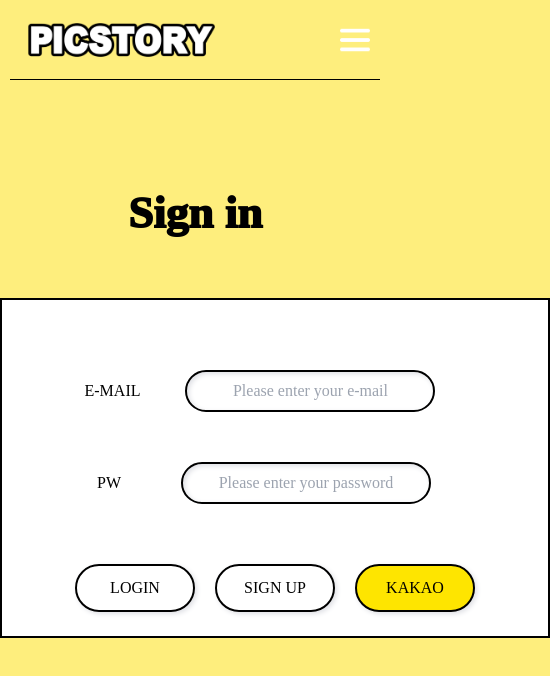
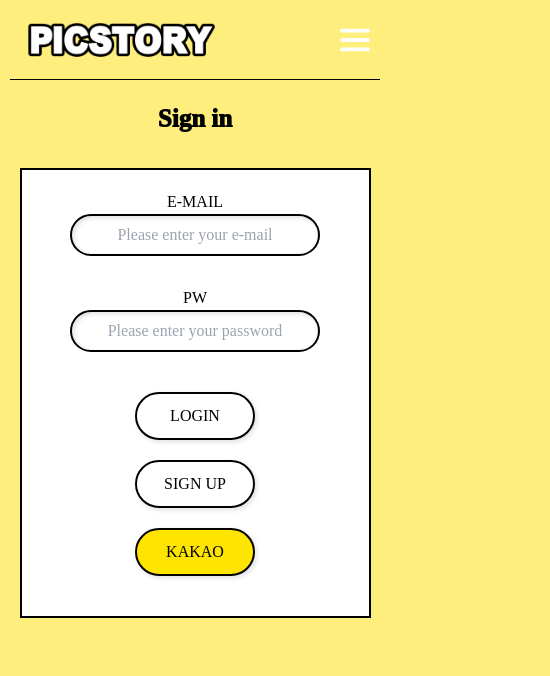
Before and after one commit to RUNGOAT/Picstory, a React (Create React App) app in the folder frontend/frontproject/: page /login in a window 390 px wide. Shown: the top 676 px of the page, 550 px wide, since content can reach past the window. Built offline with nearby package versions, Linux system fonts and the light colour scheme; a web font is replaced by a local one.

Commit message:
[EDIT] 로그인 수정

```diff
--- a/frontend/frontproject/src/assets/css/Login.module.css
+++ b/frontend/frontproject/src/assets/css/Login.module.css
@@ -1,3 +1,99 @@
+@media (max-width: 650px) {
+  .title {
+    text-align: center;
+    font-size: 40px;
+    margin-top: 20px;
+    font-size: 25px;
+    font-weight: 1000;
+  }
+  .container {
+    width: 90vw;
+    height: 450px;
+    margin: 30px auto 0 auto;
+    padding: 20px 0;
+    text-align: center;
+    animation: show 1s ease;
+    background-color: #fff;
+    border: 2px solid #000;
+  }
+  .formcontainer {
+    min-width: 700px;
+    width: 40vw;
+    height: 500px;
+    margin: 50px auto 0 auto;
+    padding: 40px 0;
+    text-align: center;
+    box-shadow: rgba(100, 100, 111, 0.2) 0px 7px 29px 0px;
+    animation: show 1s ease;
+  }
+  .label {
+    display: block;
+  }
+  .emailBox {
+    margin: 0 auto;
+    text-align: center;
+  }
+  .inputBox {
+    margin: 5px auto;
+    text-align: center;
+  }
+  .pwdBox {
+    text-align: center;
+    margin-top: 10px;
+  }
+  .emailAlert {
+    margin-left: 30px;
+    height: 20px;
+    color: rgb(255, 0, 0);
+  }
+  .pwdAlert {
+    height: 20px;
+    color: rgb(255, 0, 0);
+  }
+  .alert {
+    height: 20px;
+    color: rgb(255, 0, 0);
+  }
+  #inputEmail {
+    border-radius: 30px;
+    box-shadow: inset 2px 2px 5px #dfe0e5, inset -5px -5px 10px #ffffff73;
+    text-align: center;
+    padding: 7px 12px;
+    margin: 0 auto;
+    border: 2px solid #000;
+    width: 250px;
+  }
+
+  #inputPwd {
+    border-radius: 30px;
+    box-shadow: inset 2px 2px 5px #dfe0e5, inset -5px -5px 10px #ffffff73;
+    text-align: center;
+    padding: 7px 12px;
+    margin: 0 auto;
+    border: 2px solid #000;
+    width: 250px;
+  }
+  .buttonBox {
+    margin: 10px 40px;
+  }
+  .btn {
+    cursor: pointer;
+    display: inline-block;
+    width: 120px;
+    color: rgb(0, 0, 0);
+    margin: 10px;
+    padding: 10px 20px;
+    margin-left: 10px;
+    border-radius: 25px;
+    border: 2px solid #000;
+    box-shadow: 2px 2px 5px #dfe0e5, -5px -5px 10px #ffffff73;
+  }
+  .btn:focus {
+    color: #000000;
+    box-shadow: inset 2px 2px 5px #dfe0e5, -5px -5px 10px #ffffff73;
+  }
+}
+@media (min-width: 650px) {
   .title {
     text-align: center;
     font-size: 40px;
@@ -90,6 +186,8 @@
     color: #000000;
     box-shadow: inset 2px 2px 5px #dfe0e5, -5px -5px 10px #ffffff73;
   }
+}
+
 @keyframes show {
   from {
     transform: translateY(-10%);
--- a/frontend/frontproject/src/assets/css/SignUp.module.css
+++ b/frontend/frontproject/src/assets/css/SignUp.module.css
@@ -156,7 +156,7 @@
   .title {
     text-align: center;
     margin-top: 20px;
-    font-size: 30px;
+    font-size: 25px;
     font-weight: 1000;
   }
 
@@ -165,7 +165,7 @@
     background-color: #fff;
     width: 90vw;
     height: 580px;
-    margin: 10px auto 20px auto;
+    margin: 20px auto 20px auto;
     padding: 20px 0;
     text-align: center;
     box-shadow: rgba(100, 100, 111, 0.2) 0px 7px 29px 0px;
--- a/frontend/frontproject/src/components/user/Login.tsx
+++ b/frontend/frontproject/src/components/user/Login.tsx
@@ -1,78 +1,78 @@
-import { useForm } from "react-hook-form";
-import { useNavigate } from "react-router-dom";
-import { useSetRecoilState } from "recoil";
-import Swal from "sweetalert2";
-import { login } from "../../api/userAPI";
-import styles from "../../assets/css/Login.module.css";
-import { tokenAtom } from "../../atoms";
+import { useForm } from 'react-hook-form'
+import { useNavigate } from 'react-router-dom'
+import { useSetRecoilState } from 'recoil'
+import Swal from 'sweetalert2'
+import { login } from '../../api/userAPI'
+import styles from '../../assets/css/Login.module.css'
+import { tokenAtom } from '../../atoms'
 // import kImg from "../../assets/kakao1.png";
 function LoginForm() {
   type FormData = {
-		email: string;
-		password: string;
-	};
-	const SetToken = useSetRecoilState(tokenAtom);
-	const navigate = useNavigate();
+    email: string
+    password: string
+  }
+  const SetToken = useSetRecoilState(tokenAtom)
+  const navigate = useNavigate()
   // 로그인 제출
   const onSubmit = async (data: FormData) => {
     try {
-			const res = await login(data.email, data.password);
+      const res = await login(data.email, data.password)
       // 로그인 요청 성공 시 토큰과 유저정보 저장 후 페이지 이동
-			const result = res.data;
+      const result = res.data
       if (res.status === 200) {
         // sessionStorage에 이메일과 닉네임 저장
-				sessionStorage.setItem("userEmail", result.email);
-				sessionStorage.setItem("userNick", result.nickname);
+        sessionStorage.setItem('userEmail', result.email)
+        sessionStorage.setItem('userNick', result.nickname)
         // localStorage에 토큰 저장
         localStorage.setItem(
-					"access_token",
-					JSON.stringify(result.access_token)
-				);
+          'access_token',
+          JSON.stringify(result.access_token),
+        )
         localStorage.setItem(
-					"refresh_token",
-					JSON.stringify(result.refresh_token)
-				);
+          'refresh_token',
+          JSON.stringify(result.refresh_token),
+        )
 
-				SetToken(JSON.stringify(result.access_token));
+        SetToken(JSON.stringify(result.access_token))
         //mainPage로 이동하기
         const Toast = Swal.mixin({
           toast: true,
-					position: "top-end",
+          position: 'top-end',
           showConfirmButton: false,
           timer: 1500,
           timerProgressBar: true,
           didOpen: (toast) => {
-						toast.addEventListener("mouseenter", Swal.stopTimer);
-						toast.addEventListener("mouseleave", Swal.resumeTimer);
+            toast.addEventListener('mouseenter', Swal.stopTimer)
+            toast.addEventListener('mouseleave', Swal.resumeTimer)
           },
-				});
+        })
 
         Toast.fire({
-					icon: "success",
+          icon: 'success',
           title: `${result.nickname}님 안녕하세요!`,
-				});
+        })
 
-				navigate("/");
+        navigate('/')
       }
     } catch (error) {
       Swal.fire({
-				icon: "error",
-				title: "Oops...",
-			});
-			console.log(error);
+        icon: 'error',
+        title: 'Oops...',
+      })
+      console.log(error)
     }
-	};
+  }
 
   //카카오 로그인 페이지로 이동
   const handleClick = () => {
-		window.location.href = "http://j8d103.p.ssafy.io/api/accounts/kakao/login/";
-	};
+    window.location.href = 'http://j8d103.p.ssafy.io/api/accounts/kakao/login/'
+  }
 
   const {
     register,
     handleSubmit,
     formState: { isSubmitting, isDirty, errors },
-	} = useForm<FormData>();
+  } = useForm<FormData>()
 
   return (
     <>
@@ -80,61 +80,64 @@ function LoginForm() {
       <div className={styles.container}>
         <form onSubmit={handleSubmit(onSubmit)}>
           <div className={styles.emailBox}>
-						<label htmlFor='email'>E-MAIL</label>
+            <label className={styles.label} htmlFor="email">
+              E-MAIL
+            </label>
             <input
               id={styles.inputEmail}
-							type='text'
-							placeholder='Please enter your e-mail'
+              type="text"
+              placeholder="Please enter your e-mail"
               aria-invalid={
-								!isDirty ? undefined : errors.email ? "true" : "false"
+                !isDirty ? undefined : errors.email ? 'true' : 'false'
               }
-							{...register("email", {
-								required: "이메일은 필수 입력입니다.",
+              {...register('email', {
+                required: '이메일은 필수 입력입니다.',
                 pattern: {
-									value:
-										/([\w-.]+)@((\[[0-9]{1,3}\.[0-9]{1,3}\.[0-9]{1,3}\.)|(([\w-]+\.)+))([a-zA-Z]{2,4}|[0-9]{1,3})(\]?)$/,
-									message: "이메일 형식에 맞지 않습니다.",
+                  value: /([\w-.]+)@((\[[0-9]{1,3}\.[0-9]{1,3}\.[0-9]{1,3}\.)|(([\w-]+\.)+))([a-zA-Z]{2,4}|[0-9]{1,3})(\]?)$/,
+                  message: '이메일 형식에 맞지 않습니다.',
                 },
               })}
             />
             <div className={styles.emailAlert}>
               {errors.email && (
-								<small role='alert'>{errors.email.message}</small>
+                <small role="alert">{errors.email.message}</small>
               )}
             </div>
           </div>
 
           <div className={styles.pwdBox}>
-						<label htmlFor='password'>PW</label>
+            <label className={styles.label} htmlFor="password">
+              PW
+            </label>
             <input
               id={styles.inputPwd}
-							type='password'
-							placeholder='Please enter your password'
+              type="password"
+              placeholder="Please enter your password"
               aria-invalid={
-								!isDirty ? undefined : errors.password ? "true" : "false"
+                !isDirty ? undefined : errors.password ? 'true' : 'false'
               }
-							{...register("password", {
-								required: "비밀번호는 필수 입력입니다.",
+              {...register('password', {
+                required: '비밀번호는 필수 입력입니다.',
                 minLength: {
                   value: 8,
-									message: "8자리 이상 비밀번호를 사용하세요.",
+                  message: '8자리 이상 비밀번호를 사용하세요.',
                 },
                 pattern: {
                   value: /^(?=.*[a-zA-Z])(?=.*[!@#$%^*+=-])(?=.*[0-9]).{8,25}$/,
-									message: "비밀번호 형식에 맞지 않습니다.",
+                  message: '비밀번호 형식에 맞지 않습니다.',
                 },
               })}
             />
             <div className={styles.pwdAlert}>
               {errors.password && (
-								<small role='alert'>{errors.password.message}</small>
+                <small role="alert">{errors.password.message}</small>
               )}
             </div>
           </div>
           <div className={styles.buttonBox}>
             <button
               className={styles.btn}
-							type='submit'
+              type="submit"
               disabled={isSubmitting}
             >
               LOGIN
@@ -142,7 +145,7 @@ function LoginForm() {
             <button
               className={styles.btn}
               onClick={() => {
-								navigate("/signUp");
+                navigate('/signUp')
               }}
             >
               SIGN UP
@@ -152,8 +155,8 @@ function LoginForm() {
               className={styles.btn}
               onClick={handleClick}
               style={{
-								backgroundColor: "#FEE500",
-								color: "#000000",
+                backgroundColor: '#FEE500',
+                color: '#000000',
               }}
             >
               KAKAO
@@ -162,7 +165,7 @@ function LoginForm() {
         </form>
       </div>
     </>
-	);
+  )
 }
 
-export default LoginForm;
+export default LoginForm
```
Lines whose indentation alone changed are shown as unchanged.
